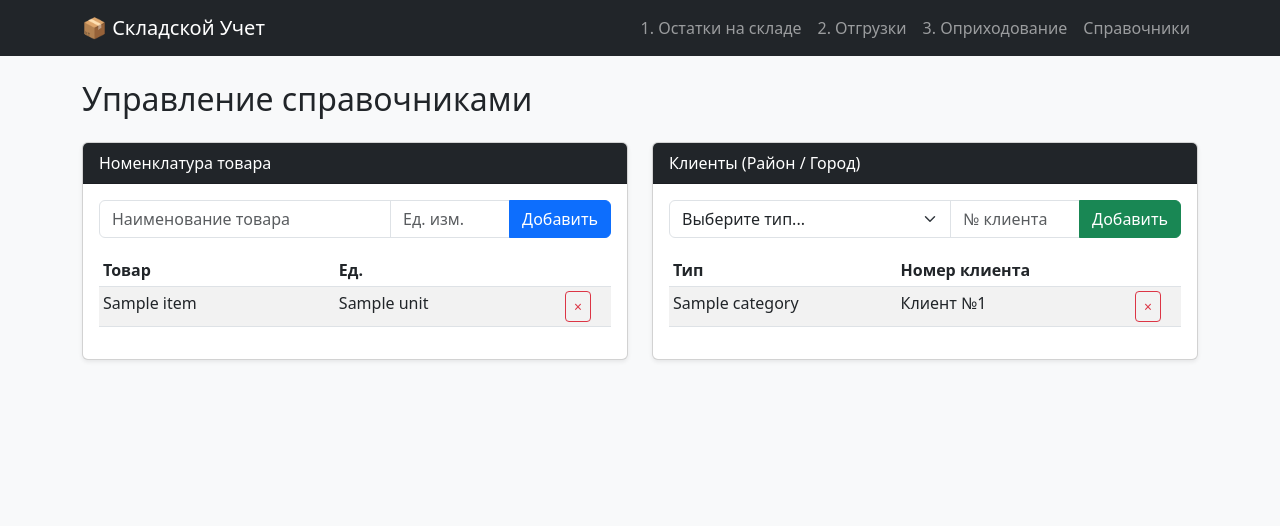
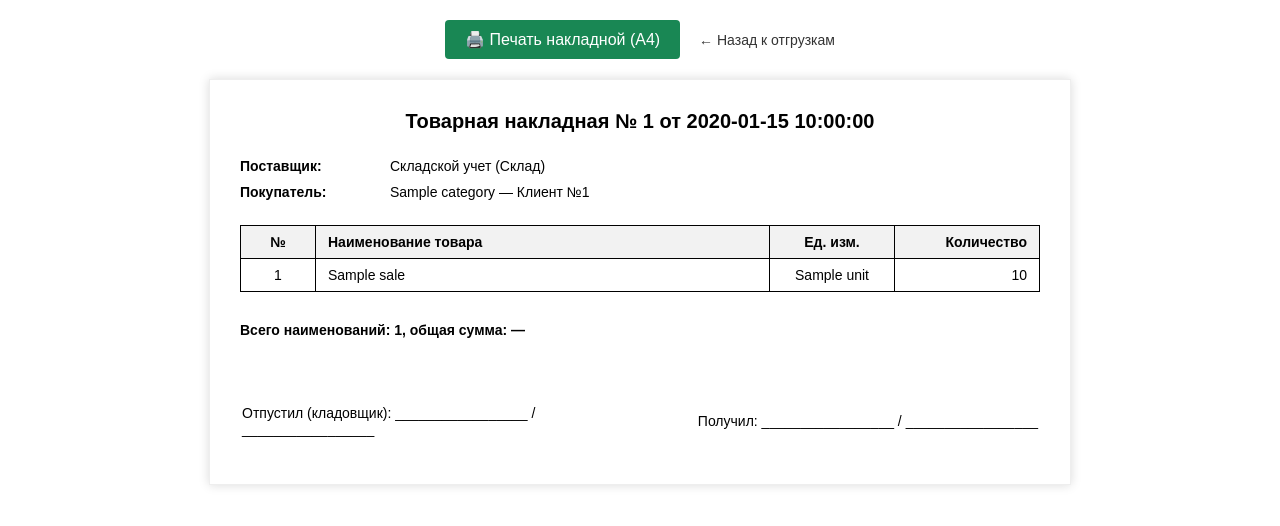
Before and after one commit to alisher0035652-design/-MUXSIN-FAYZ-, a Python web app: template templates/print_sale.html in a window 1280 px wide. Shown: the top 526 px of the page. Run offline with Jinja, Linux system fonts and the light colour scheme; the template is opened without the code that fills it: most values are stand-ins (such as "Sample title", 1, 10 or a date in 2020).

Commit message:
Update print_sale.html

```diff
--- a/templates/print_sale.html
+++ b/templates/print_sale.html
@@ -1,81 +1,148 @@
-{% extends "base.html" %}
-{% block content %}
-<h2>Управление справочниками</h2>
-<div class="row mt-4">
-    <!-- Номенклатура товара -->
-    <div class="col-md-6">
-        <div class="card shadow-sm mb-4">
-            <div class="card-header bg-dark text-white">Номенклатура товара</div>
-            <div class="card-body">
-                <form action="{{ url_for('add_item') }}" method="POST" class="mb-3">
-                    <div class="input-group">
-                        <input type="text" name="name" class="form-control" placeholder="Наименование товара" required>
-                        <input type="text" name="unit" class="form-control" placeholder="Ед. изм." required style="max-width: 120px;">
-                        <button type="submit" class="btn btn-primary">Добавить</button>
-                    </div>
-                </form>
-                <div style="max-height: 350px; overflow-y: auto;">
-                    <table class="table table-sm table-striped">
-                        <thead><tr><th>Товар</th><th>Ед.</th><th style="width: 50px;"></th></tr></thead>
-                        <tbody>
-                            {% for item in items %}
-                            <tr>
-                                <td>{{ item.name }}</td>
-                                <td>{{ item.unit }}</td>
-                                <td>
-                                    <form action="{{ url_for('delete_item', id=item.id) }}" method="POST" style="display:inline;">
-                                        <button type="submit" class="btn btn-sm btn-outline-danger" onclick="return confirm('Удалить?')">×</button>
-                                    </form>
-                                </td>
-                            </tr>
-                            {% else %}
-                            <tr><td colspan="3" class="text-center text-muted">Нет товаров</td></tr>
-                            {% endfor %}
-                        </tbody>
-                    </table>
-                </div>
-            </div>
-        </div>
+<!DOCTYPE html>
+<html lang="ru">
+<head>
+    <meta charset="UTF-8">
+    <title>Товарная накладная № {{ sale.id }}</title>
+    <style>
+        body {
+            font-family: Arial, sans-serif;
+            font-size: 14px;
+            color: #000;
+            margin: 0;
+            padding: 20px;
+            background: #fff;
+        }
+        .invoice-box {
+            max-width: 800px;
+            margin: auto;
+            padding: 30px;
+            border: 1px solid #eee;
+            box-shadow: 0 0 10px rgba(0, 0, 0, 0.15);
+        }
+        .header {
+            font-size: 20px;
+            font-weight: bold;
+            margin-bottom: 20px;
+            text-align: center;
+        }
+        .meta-info {
+            margin-bottom: 20px;
+        }
+        .meta-info table {
+            width: 100%;
+            border-collapse: collapse;
+        }
+        .meta-info td {
+            padding: 5px 0;
+        }
+        table.items-table {
+            width: 100%;
+            border-collapse: collapse;
+            margin-top: 20px;
+            margin-bottom: 30px;
+        }
+        table.items-table th, table.items-table td {
+            border: 1px solid #000;
+            padding: 8px 12px;
+            text-align: left;
+        }
+        table.items-table th {
+            background-color: #f2f2f2;
+        }
+        .signatures {
+            margin-top: 50px;
+            width: 100%;
+        }
+        .signatures td {
+            padding: 15px 0;
+        }
+        .no-print {
+            text-align: center;
+            margin-bottom: 20px;
+        }
+        .btn-print {
+            padding: 10px 20px;
+            font-size: 16px;
+            background-color: #198754;
+            color: white;
+            border: none;
+            cursor: pointer;
+            border-radius: 4px;
+        }
+        .btn-print:hover {
+            background-color: #157347;
+        }
+        @media print {
+            .no-print {
+                display: none;
+            }
+            .invoice-box {
+                border: none;
+                box-shadow: none;
+                padding: 0;
+            }
+        }
+    </style>
+</head>
+<body>
+
+    <div class="no-print">
+        <button class="btn-print" onclick="window.print()">🖨️ Печать накладной (A4)</button>
+        <a href="{{ url_for('sales') }}" style="margin-left: 15px; text-decoration: none; color: #333;">← Назад к отгрузкам</a>
     </div>
 
-    <!-- Клиенты -->
-    <div class="col-md-6">
-        <div class="card shadow-sm mb-4">
-            <div class="card-header bg-dark text-white">Клиенты (Район / Город)</div>
-            <div class="card-body">
-                <form action="{{ url_for('add_client') }}" method="POST" class="mb-3">
-                    <div class="input-group">
-                        <select name="category" class="form-select" required>
-                            <option value="" disabled selected>Выберите тип...</option>
-                            <option value="Район">Район</option>
-                            <option value="Город">Город</option>
-                        </select>
-                        <input type="number" name="client_number" class="form-control" placeholder="№ клиента" required style="max-width: 130px;" min="1">
-                        <button type="submit" class="btn btn-success">Добавить</button>
-                    </div>
-                </form>
-                <div style="max-height: 350px; overflow-y: auto;">
-                    <table class="table table-sm table-striped">
-                        <thead><tr><th>Тип</th><th>Номер клиента</th><th style="width: 50px;"></th></tr></thead>
-                        <tbody>
-                            {% for client in clients %}
-                            <tr>
-                                <td>{{ client.category }}</td>
-                                <td>Клиент №{{ client.client_number }}</td>
-                                <td>
-                                    <form action="{{ url_for('delete_client', id=client.id) }}" method="POST" style="display:inline;">
-                                        <button type="submit" class="btn btn-sm btn-outline-danger" onclick="return confirm('Удалить?')">×</button>
-                                    </form>
-                                </td>
-                            </tr>
-                            {% else %}
-                            <tr><td colspan="3" class="text-center text-muted">Нет клиентов</td></tr>
-                            {% endfor %}
-                        </tbody>
-                    </table>
-                </div>
-            </div>
+    <div class="invoice-box">
+        <div class="header">
+            Товарная накладная № {{ sale.id }} от {{ sale.date }}
         </div>
+
+        <div class="meta-info">
+            <table>
+                <tr>
+                    <td style="width: 150px;"><strong>Поставщик:</strong></td>
+                    <td>Складской учет (Склад)</td>
+                </tr>
+                <tr>
+                    <td><strong>Покупатель:</strong></td>
+                    <td>{{ sale.category }} — Клиент №{{ sale.client_number }}</td>
+                </tr>
+            </table>
+        </div>
+
+        <table class="items-table">
+            <thead>
+                <tr>
+                    <th style="width: 50px; text-align: center;">№</th>
+                    <th>Наименование товара</th>
+                    <th style="width: 100px; text-align: center;">Ед. изм.</th>
+                    <th style="width: 120px; text-align: right;">Количество</th>
+                </tr>
+            </thead>
+            <tbody>
+                <tr>
+                    <td style="text-align: center;">1</td>
+                    <td>{{ sale.item_name }}</td>
+                    <td style="text-align: center;">{{ sale.unit }}</td>
+                    <td style="text-align: right;">{{ sale.quantity }}</td>
+                </tr>
+            </tbody>
+        </table>
+
+        <div style="margin-bottom: 40px;">
+            <strong>Всего наименований: 1, общая сумма: — </strong>
+        </div>
+
+        <table class="signatures">
+            <tr>
+                <td style="width: 50%;">
+                    Отпустил (кладовщик): _________________ / _________________
+                </td>
+                <td style="width: 50%; text-align: right;">
+                    Получил: _________________ / _________________
+                </td>
+            </tr>
+        </table>
     </div>
-</div>
-{% endblock %}
+
+</body>
+</html>
```
